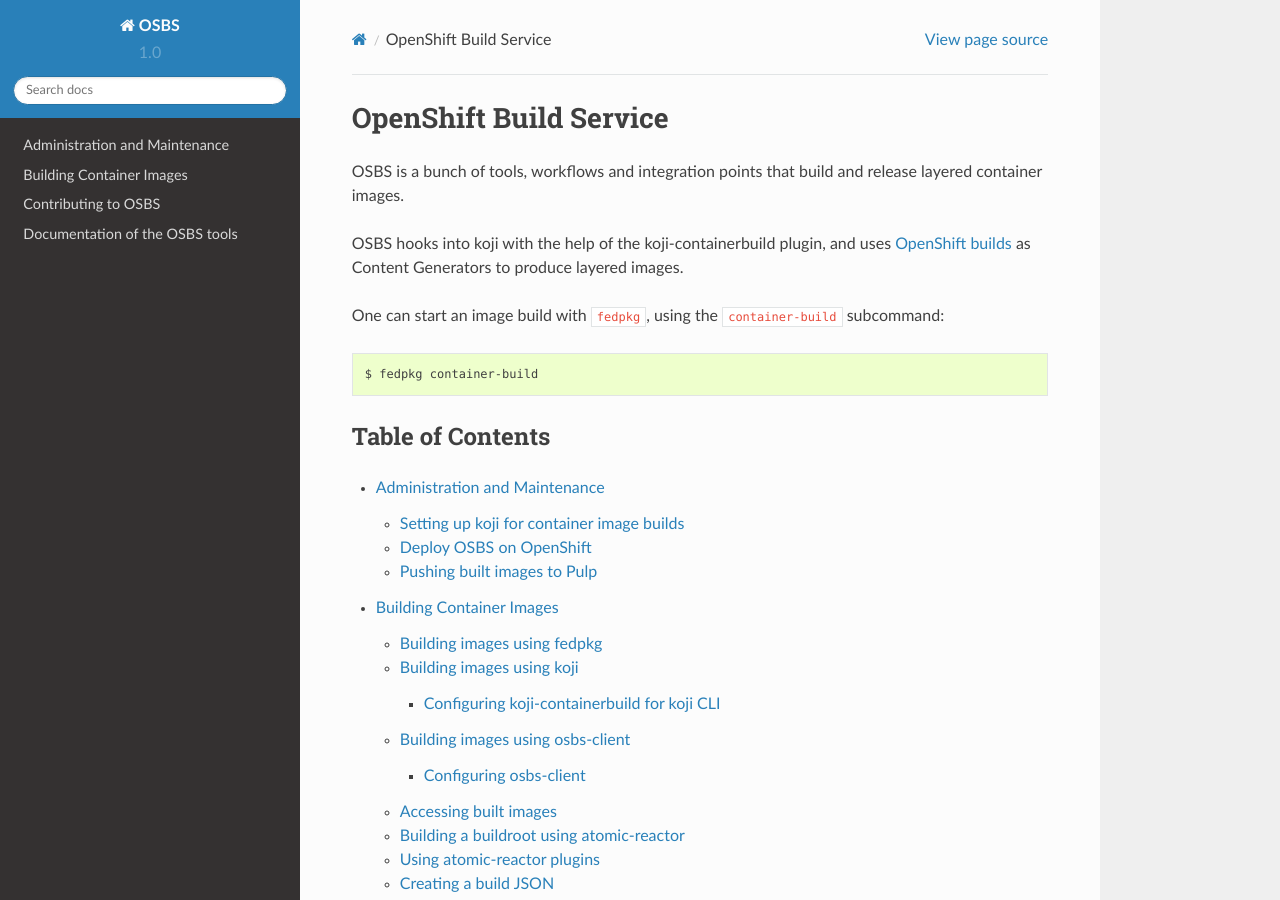
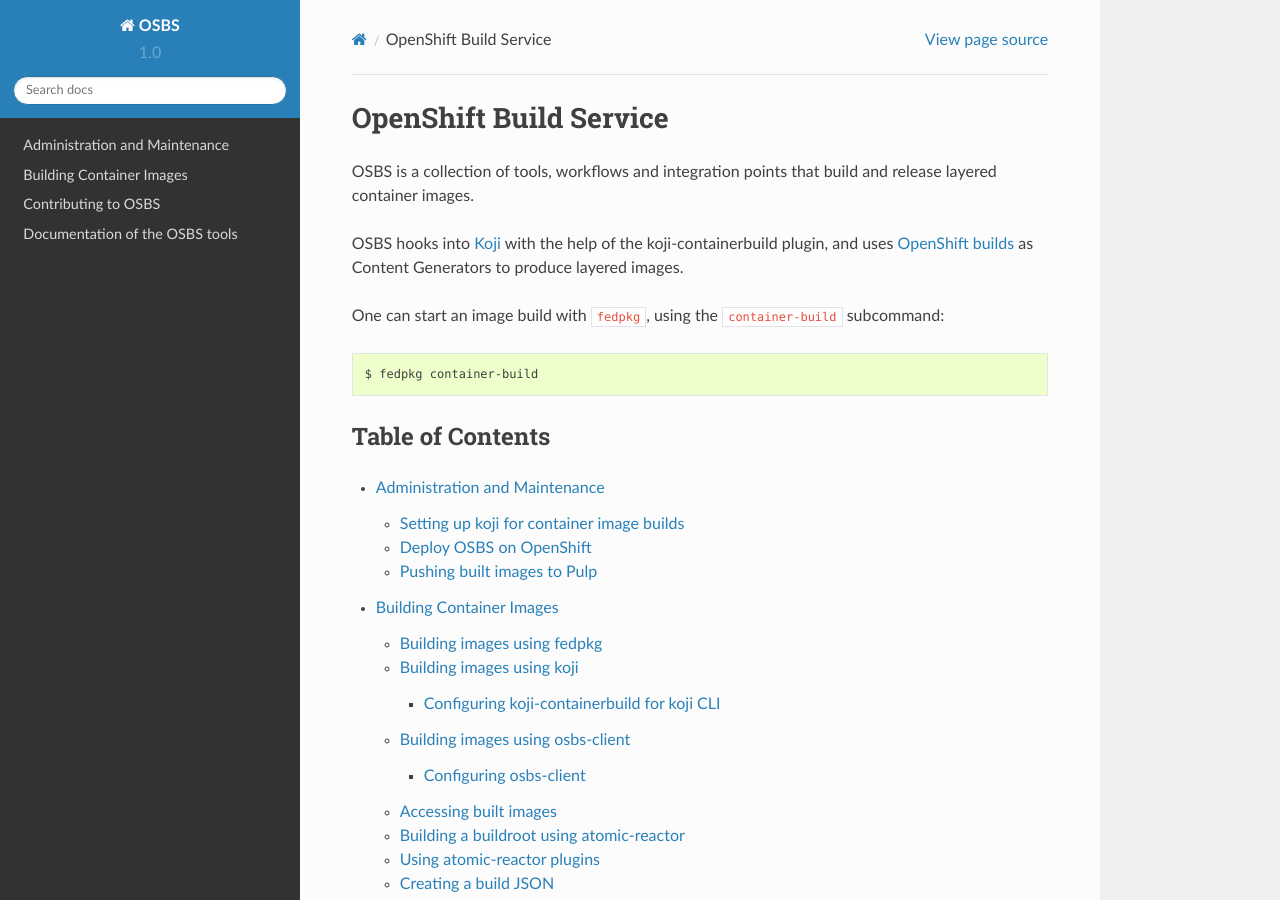
Before and after one commit to containerbuildsystem/osbs-docs, a Sphinx documentation site: the page built from docs/index.rst, in a window 1280 px wide and 900 px high. Built offline with Sphinx 7.4.7 and the Read the Docs theme 2.0.0, drawn with Linux system fonts in a browser that asks for light colours.

Commit message:
Use 'collection' instead of 'bunch' and add Koji link
Signed-off-by: Tim Waugh <twaugh@redhat.com>

```diff
--- a/docs/index.rst
+++ b/docs/index.rst
@@ -2,10 +2,12 @@
 =======================
 
 
-OSBS is a bunch of tools, workflows and integration points that build and release layered container images.
+OSBS is a collection of tools, workflows and integration points that build and release layered container images.
 
-OSBS hooks into koji with the help of the koji-containerbuild plugin, and
+OSBS hooks into Koji_ with the help of the koji-containerbuild plugin, and
 uses `OpenShift builds <https://docs.openshift.org/latest/dev_guide/builds.html>`_ as Content Generators to produce layered images.
+
+.. _Koji: https://pagure.io/koji
 
 One can start an image build with ``fedpkg``, using the ``container-build``
 subcommand:
```
